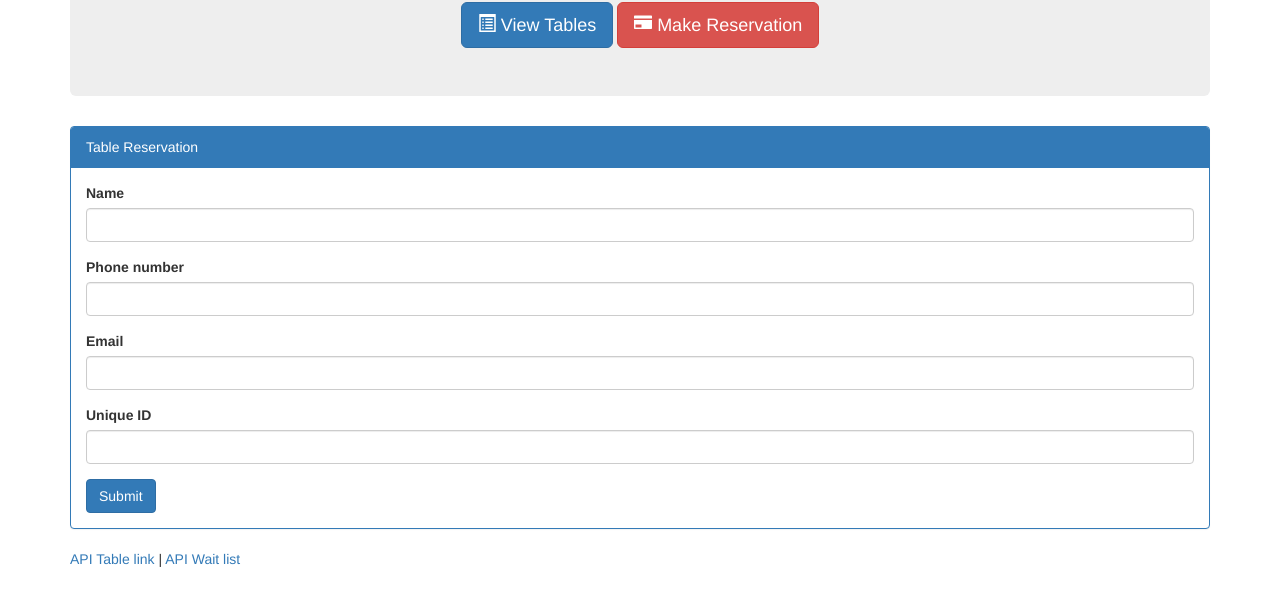
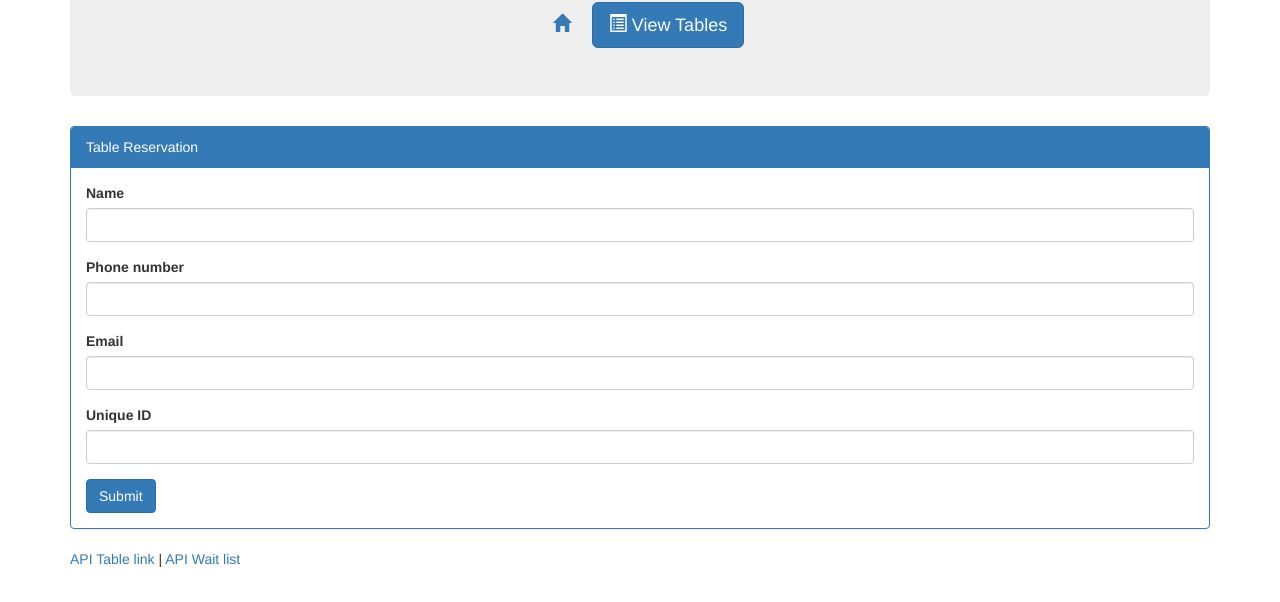
Before and after one commit to akspellm/Hot_Restaurant, a website: page reservation.html in a window 1280 px wide. Shown: the part 198-800 px from the top of the page. Drawn offline with nearby package versions, Linux system fonts and the light colour scheme.

Commit message:
link-fiix'

```diff
--- a/reservation.html
+++ b/reservation.html
@@ -1,5 +1,6 @@
 <!DOCTYPE html>
 <html>
+
 <head>
     <meta charset="utf-8">
     <title>Reservation</title>
@@ -10,6 +11,7 @@
     <script src="https://maxcdn.bootstrapcdn.com/bootstrap/3.3.7/js/bootstrap.min.js"></script>
 
 </head>
+
 <body>
     <div class="container">
         <div class="jumbotron">
@@ -18,14 +20,17 @@
             <div class="text-center">
                 <div class="row">
                     <div class="col-lg-12 col-md-12 col-sm-12 col-xs-12">
+                        <a href="/">
+                            <button type="button" class="btn btn-lg">
+							<span class="glyphicon glyphicon-home"></span>
+							</button>
+                        </a>
+                        <a href="/tables">
                             <button type="button" class="btn btn-lg btn-primary">
 								<span class="glyphicon glyphicon-list-alt"></span>
 								View Tables
 							</button>
-						<button type="button" class="btn btn-lg btn-danger">
-							<span class="glyphicon glyphicon-credit-card"></span>
-							Make Reservation
-						</button>
+                        </a>
                     </div>
                 </div>
             </div>
@@ -72,4 +77,5 @@
 
 
 </body>
+
 </html>
--- a/server.js
+++ b/server.js
@@ -13,7 +13,7 @@ app.get('/', (req, res) => {res.sendFile(path.join(__dirname, "index.html"));
 });
 
 app.get('/tables', ( req, res) => {
-    res.sendFile("Tables page")
+    res.sendFile(path.join(__dirname, "tables.html"));
 });
 
 app.get('/reservation', (req, res)=> {
```
Also changed, not shown: index.html (+6 -2 lines), tables.html (+7 -2 lines). Lines whose indentation alone changed are shown as unchanged.
